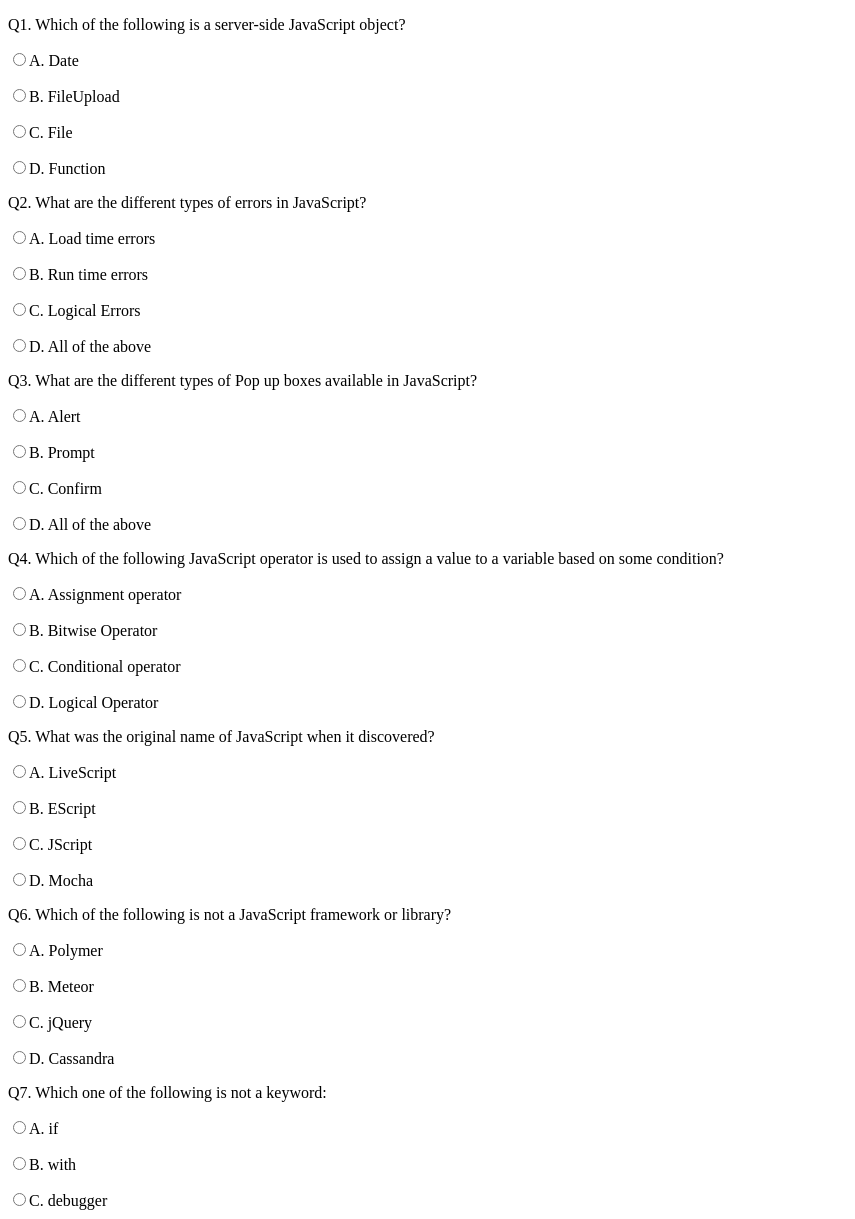
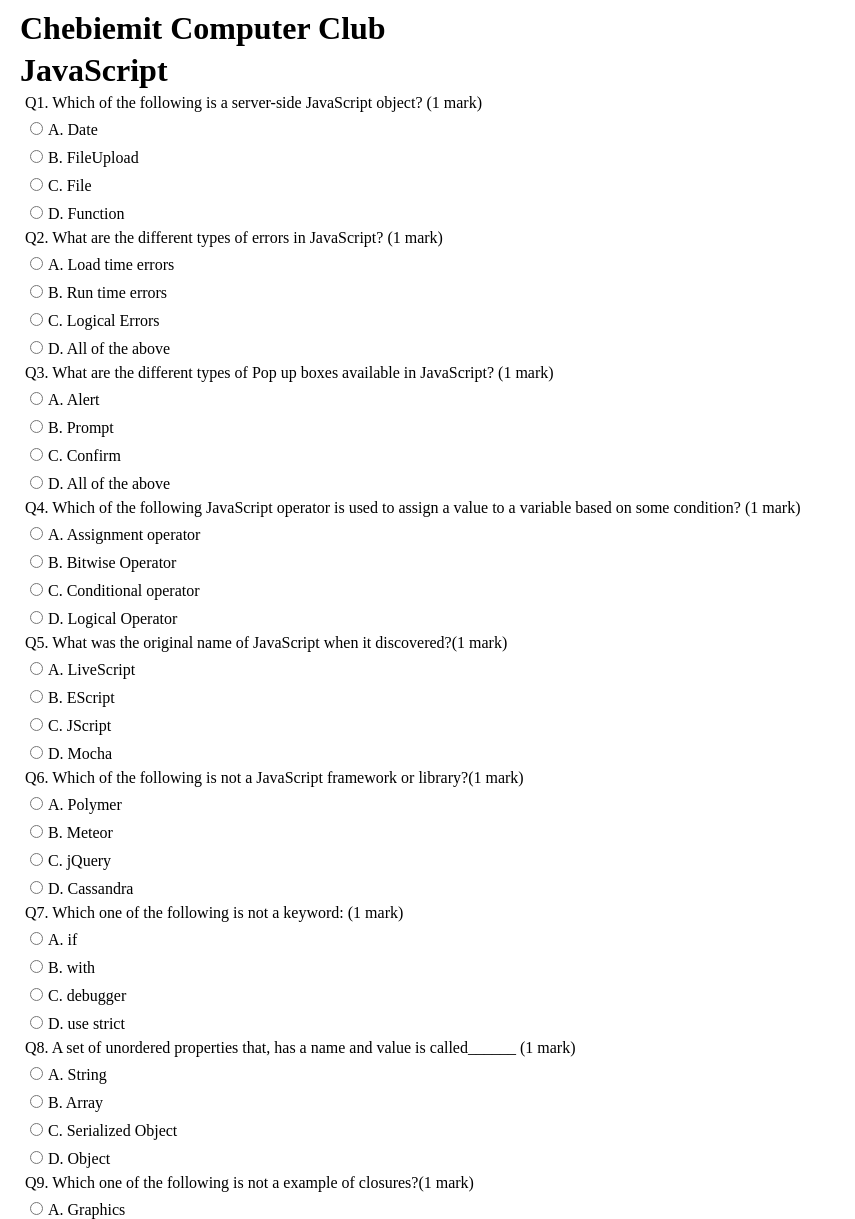
Before and after one commit to Olliemint/Quiz-Board, a plain HTML site: page Index.html in a window 1280 px wide. Shown: the top 1219 px of the page, without its empty margins (0-855 px from the left). Drawn offline with Linux system fonts and the light colour scheme.

Commit message:
perf:improved questions display

```diff
--- a/Index.html
+++ b/Index.html
@@ -8,65 +8,72 @@
     <link rel="stylesheet" href="index.css">
 </head>
 <body>
+    <div class="header">
+
+        <h1>Chebiemit Computer Club</h1>
+    </div>
+    <div>
+        <h1>JavaScript </h1>
+    </div>
     <form name="quiz" id="quiz">
         <div>
-            <p>Q1. Which of the following is a server-side JavaScript object?</p>
+            <p>Q1. Which of the following is a server-side JavaScript object? (1 mark)</p>
             <p><input type="radio" name="question1" value="Date">A. Date</p>
             <p><input type="radio" name="question1" value="FileUpload">B. FileUpload</p>
             <p><input type="radio" name="question1" value="File">C. File</p>
             <p><input type="radio" name="question1" value="Function">D. Function</p>
         </div>
         <div>
-            <p>Q2. What are the different types of errors in JavaScript?</p>
+            <p>Q2. What are the different types of errors in JavaScript? (1 mark)</p>
             <p><input type="radio" name="question2" value="Load time errors">A. Load time errors</p>
             <p><input type="radio" name="question2" value="Run time errors">B. Run time errors</p>
             <p><input type="radio" name="question2" value="Logical Errors">C. Logical Errors</p>
             <p><input type="radio" name="question2" value="All of the above">D. All of the above</p>
         </div>
         <div>
-            <p>Q3. What are the different types of Pop up boxes available in JavaScript?</p>
+            <p>Q3. What are the different types of Pop up boxes available in JavaScript? (1 mark)</p>
             <p><input type="radio" name="question3" value="Alert">A. Alert</p>
             <p><input type="radio" name="question3" value="Prompt">B. Prompt</p>
             <p><input type="radio" name="question3" value="Confirm">C. Confirm</p>
             <p><input type="radio" name="question3" value="All of the above">D. All of the above</p>
         </div>
         <div>
-            <p>Q4. Which of the following JavaScript operator is used to assign a value to a variable based on some condition?</p>
+            <p>Q4. Which of the following JavaScript operator is used to assign a value to a variable based on some condition? (1 mark)</p>
             <p><input type="radio" name="question4" value="Assignment operator">A. Assignment operator</p>
             <p><input type="radio" name="question4" value="Bitwise Operator">B. Bitwise Operator</p>
             <p><input type="radio" name="question4" value="Conditional operator">C. Conditional operator</p>
             <p><input type="radio" name="question4" value="Logical Operator">D. Logical Operator</p>
         </div>
         <div>
-            <p>Q5. What was the original name of JavaScript when it discovered?</p>
+            <p>Q5. What was the original name of JavaScript when it discovered?(1 mark)</p>
             <p><input type="radio" name="question5" value="LiveScript">A. LiveScript</p>
             <p><input type="radio" name="question5" value="EScript">B. EScript</p>
             <p><input type="radio" name="question5" value="JScript">C. JScript</p>
             <p><input type="radio" name="question5" value="Mocha">D. Mocha</p>
         </div>
         <div>
-            <p>Q6. Which of the following is not a JavaScript framework or library?</p>
+            <p>Q6. Which of the following is not a JavaScript framework or library?(1 mark)</p>
             <p><input type="radio" name="question6" value="Polymer">A. Polymer</p>
             <p><input type="radio" name="question6" value="Meteor">B. Meteor</p>
             <p><input type="radio" name="question6" value="jQuery">C. jQuery</p>
             <p><input type="radio" name="question6" value="Cassandra">D. Cassandra</p>
         </div>
         <div>
-            <p>Q7. Which one of the following is not a keyword:</p>
+            <p>Q7. Which one of the following is not a keyword: (1 mark)</p>
             <p><input type="radio" name="question7" value="if">A. if</p>
             <p><input type="radio" name="question7" value="with">B. with</p>
             <p><input type="radio" name="question7" value="debugger">C. debugger</p>
             <p><input type="radio" name="question7" value="use strict">D. use strict</p>
         </div>
         <div>
-            <p>Q8. A set of unordered properties that, has a name and value is called______</p>
+            <p>Q8. A set of unordered properties that, has a name and value is called______ (1 mark)</p>
             <p><input type="radio" name="question8" value="String">A. String</p>
             <p><input type="radio" name="question8" value="Array">B. Array</p>
             <p><input type="radio" name="question8" value="Serialized Object">C. Serialized Object</p>            </p>
             <p><input type="radio" name="question8" value="Object">D. Object</p>
         </div>
         <div>
-            <p>Q9. Which one of the following is not a example of closures?</p>
+            <p>Q9. Which one of the following is not a example of closures?(1 mark)</p>
             <p><input type="radio" name="question9" value="Graphics">A. Graphics</p>
             <p><input type="radio" name="question9" value="Variables">B. Variables</p>
             <p><input type="radio" name="question9" value="Functions">C. Functions</p>
--- a/index.css
+++ b/index.css
@@ -0,0 +1,10 @@
+
+*{
+
+    margin: 0; padding: 0;
+    box-sizing: border-box;
+    outline: none; border: none;
+    text-decoration: none;
+    margin: 5px;
+
+}
```
